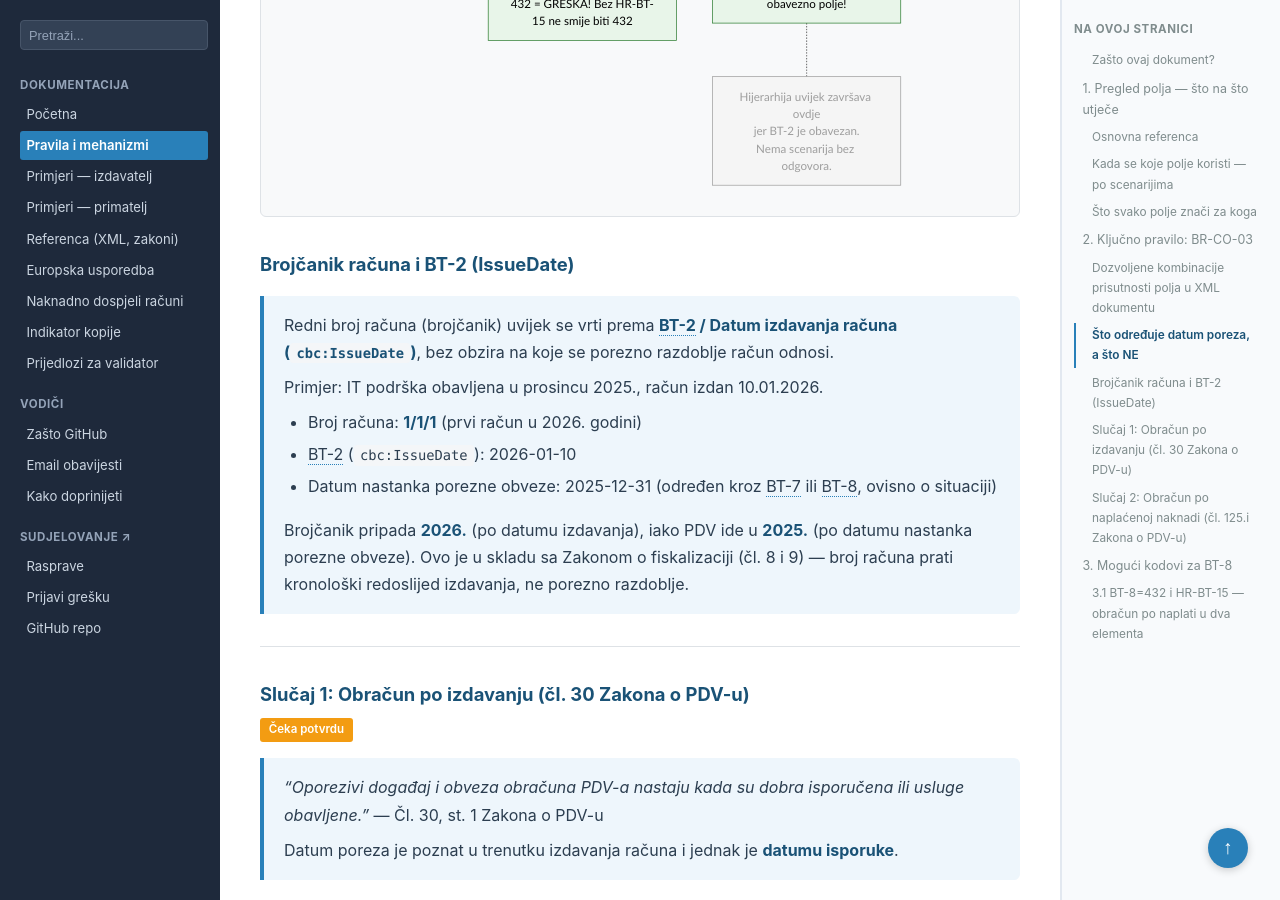
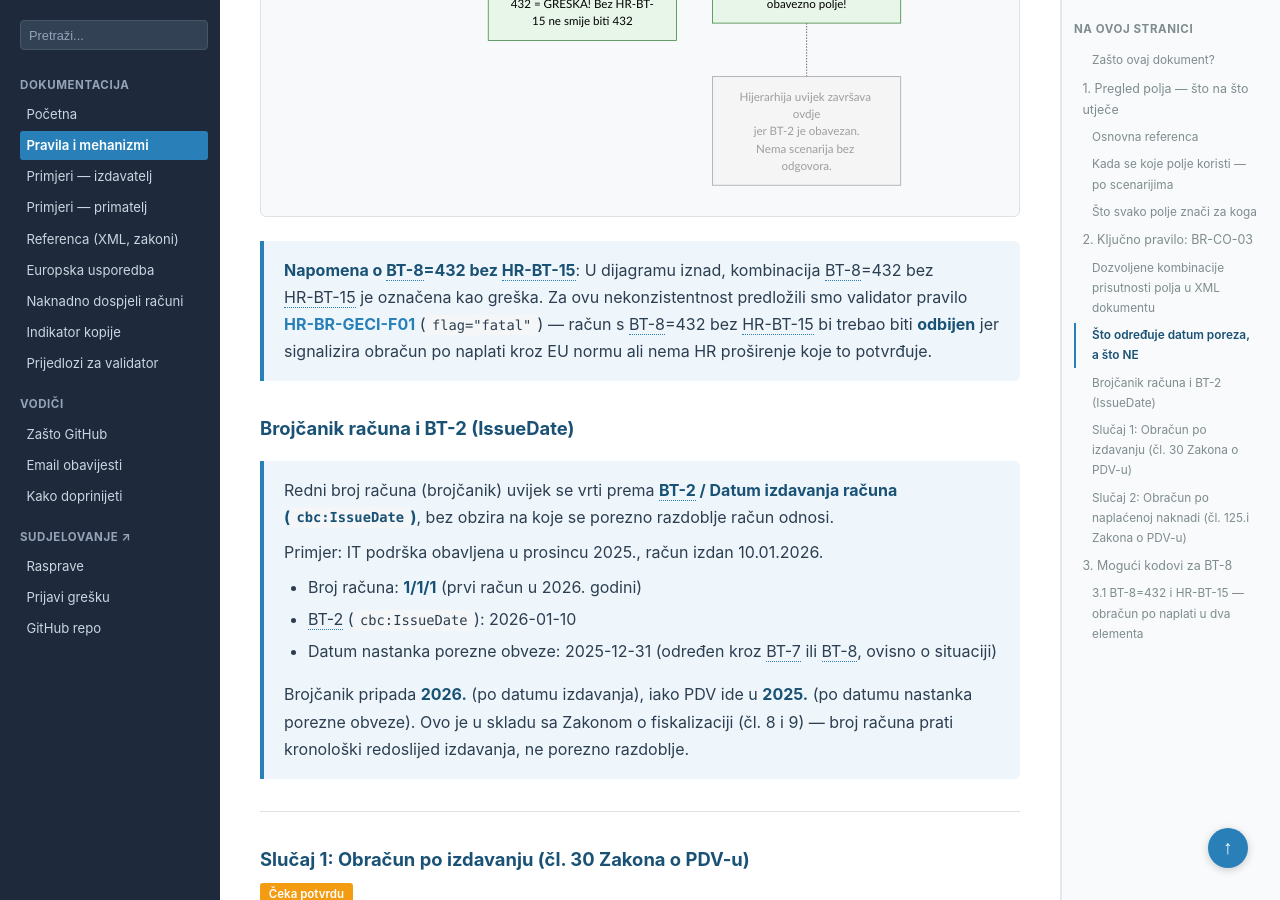
Before and after one commit to dageci/eracun-fiskalizacija-datumi, a Jekyll site: the page built from docs/pravila.md, in a window 1280 px wide and 900 px high, scrolled down 9157 px. Built offline with Jekyll 4.4.1, drawn with Linux system fonts in a browser that asks for light colours; some of the changed text lies outside the part shown.

Commit message:
napomena ispod flowcharta: BT-8=432 bez HR-BT-15 → link na HR-BR-GECI-F01

````diff
--- a/docs/pravila.md
+++ b/docs/pravila.md
@@ -153,6 +153,8 @@ flowchart TD
     style NOTE fill:#f5f5f5,stroke:#9e9e9e,color:#9e9e9e
     style BT73 fill:#f5f5f5,stroke:#9e9e9e,color:#9e9e9e
 ```
+
+> **Napomena o BT-8=432 bez HR-BT-15**: U dijagramu iznad, kombinacija BT-8=432 bez HR-BT-15 je označena kao greška. Za ovu nekonzistentnost predložili smo validator pravilo **[HR-BR-GECI-F01](prijedlozi-validator#f01-ako-bt-8432-zahtijevaj-hr-bt-15)** (`flag="fatal"`) — račun s BT-8=432 bez HR-BT-15 bi trebao biti **odbijen** jer signalizira obračun po naplati kroz EU normu ali nema HR proširenje koje to potvrđuje.
 
 ### Brojčanik računa i BT-2 (IssueDate)
 
````
